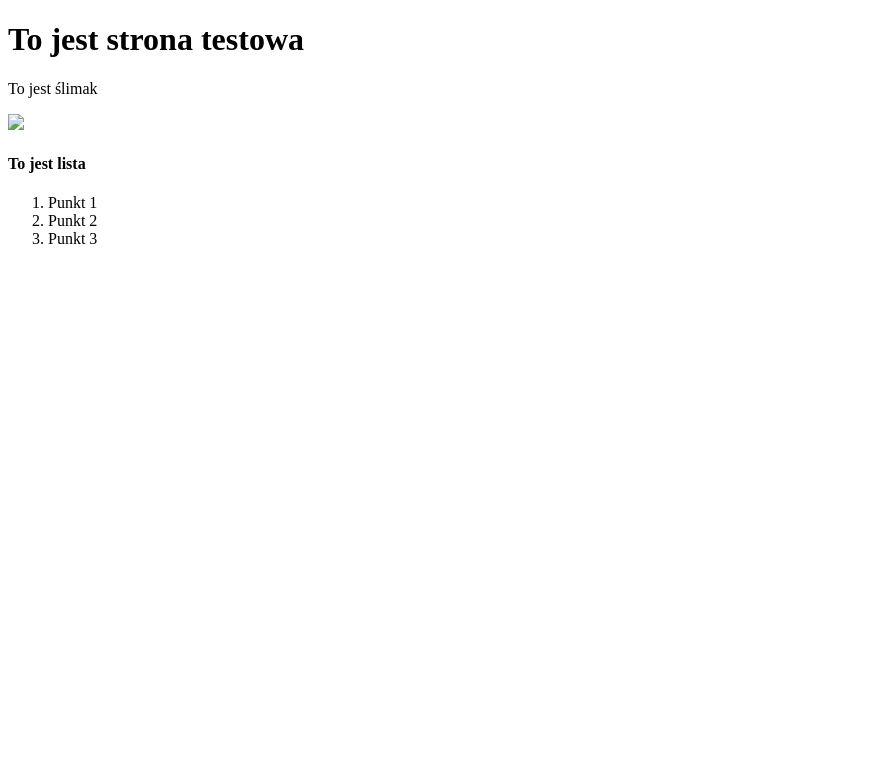
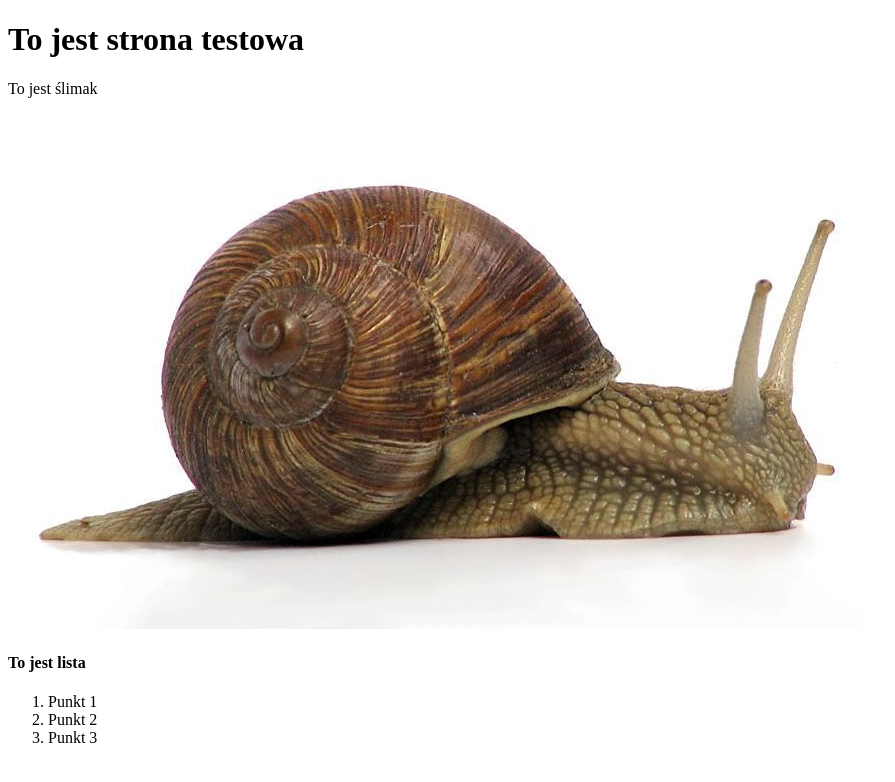
Before and after one commit to Tkozlows/prymus-jango, a plain HTML site: page index.html in a window 1280 px wide. Shown: the whole page, without its empty margins (0-895 px from the left). Drawn offline with Linux system fonts and the light colour scheme.

Commit message:
poprawa2

```diff
--- a/index.html
+++ b/index.html
@@ -7,7 +7,7 @@
   <body>
     <h1>To jest strona testowa</h1>
     <p>To jest ślimak</p>
-    <a href="https://www.google.com"><img src="obraz.jp"></a>
+    <a href="https://www.google.com"><img src="obraz.jpg"></a>
 
     <h4>To jest lista</h4>
     <ol>
```
